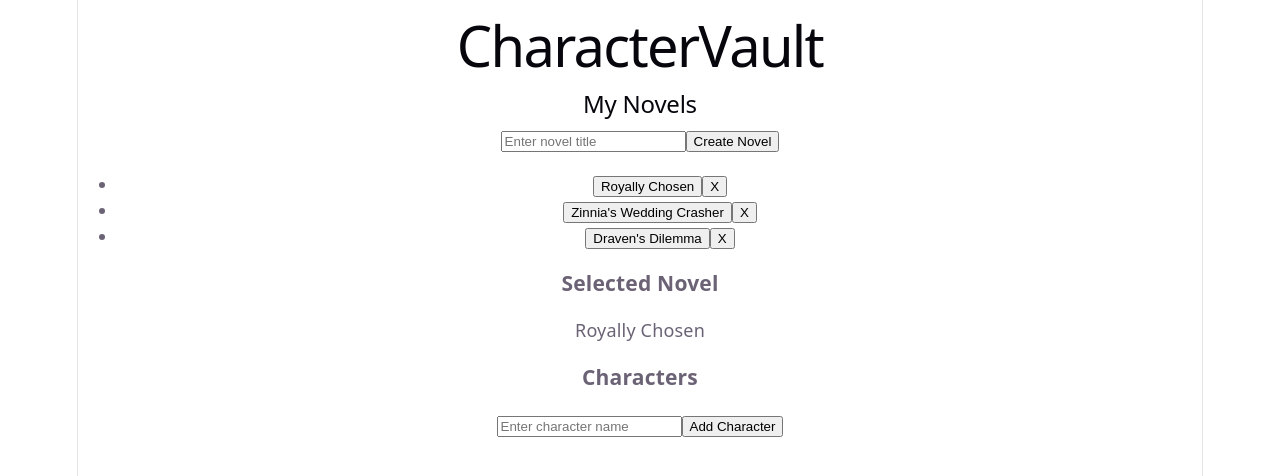
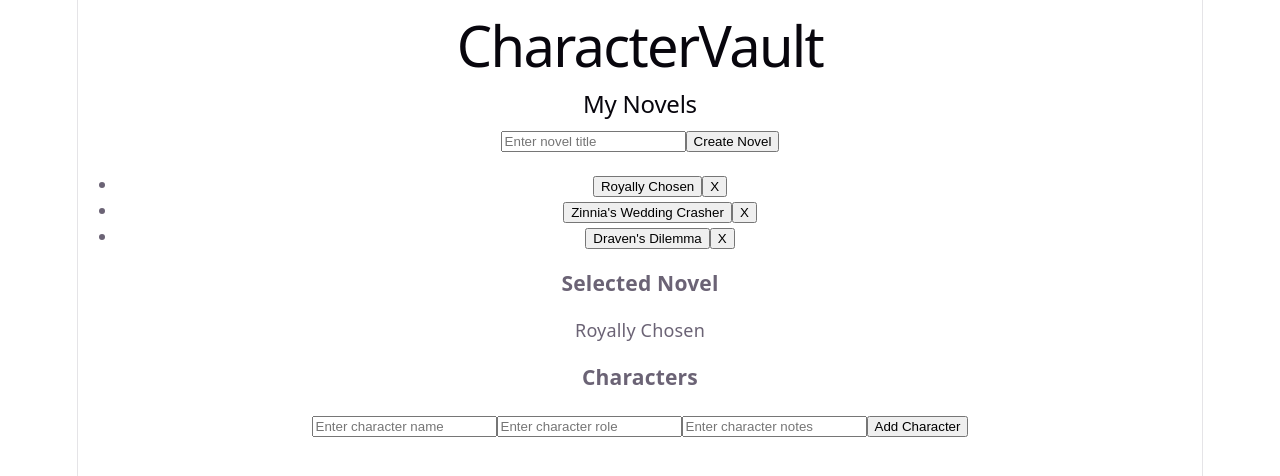
Before and after one commit to tassenraihantrima/CharacterVault, a React (Vite) app: page / in a window 1280 px wide. Both pictures are taken after a click on the button "Royally Chosen". Shown: the top 476 px of the page. Built offline with nearby package versions, Linux system fonts and the light colour scheme.

Commit message:
Added character roles and notes

```diff
--- a/src/App.jsx
+++ b/src/App.jsx
@@ -18,6 +18,12 @@ function App() {
 
   // characterName: whatever the user types in the character input box
   const [characterName, setCharacterName] = useState('')
+
+  //characterRole: the role of the character (protagonist, antagonist, etc.)
+  const [characterRole, setCharacterRole] = useState('')
+
+  //characterNotes: any additional notes about the character
+  const [characterNotes, setCharacterNotes] = useState('')
 
   // this function runs when Create Novel button is clicked
   function createNovel() {
@@ -65,7 +71,14 @@ function App() {
       if (novel.id === selectedNovel.id) {
         return {
           ...novel,
-          characters: [...novel.characters, characterName]
+          characters: [
+            ...novel.characters,
+          {
+            id: Date.now(),
+            name: characterName,
+            role: characterRole,
+            notes: characterNotes
+          }]
         }
       }
       return novel
@@ -78,6 +91,8 @@ function App() {
     setSelectedNovel(updatedSelectedNovel)
 
     setCharacterName('')
+    setCharacterRole('')
+    setCharacterNotes('')
   }
   return (
     <div>
@@ -123,14 +138,31 @@ function App() {
             onChange={e => setCharacterName(e.target.value)}
             placeholder="Enter character name"
           />
-
+          {/* Input box for character role */}
+          <input
+            type="text"
+            value={characterRole}
+            onChange={e => setCharacterRole(e.target.value)}
+            placeholder="Enter character role"
+          />
+          {/* Input box for character notes */}
+          <input
+            type="text"
+            value={characterNotes}
+            onChange={e => setCharacterNotes(e.target.value)}
+            placeholder="Enter character notes"
+          />
           {/* Button to add character to the selected novel */}
           <button onClick={addCharacter}>Add Character</button>
 
           {/* Display the list of characters for the selected novel */}
           <ul>
-            {selectedNovel.characters.map((character, index) => (
-              <li key={index}>{character}</li>
+            {selectedNovel.characters.map((character) => (
+              <li key={character.id}>
+                <strong>Name:</strong> {character.name} <br />
+                <strong>Role:</strong> {character.role} <br />
+                <strong>Notes:</strong> {character.notes}
+              </li>
             ))}
           </ul>
         </div>
```
